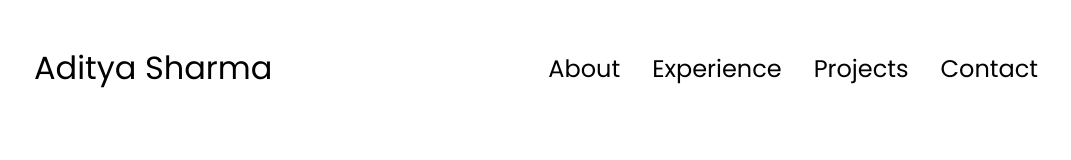
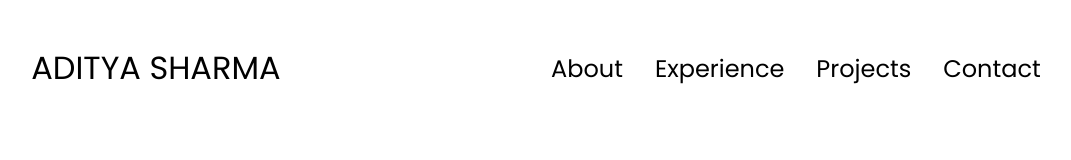
Before and after one commit to Mark-LXXXI/scm_port_02, a plain HTML site: page index.html in a window 1280 px wide. Shown: the top 160 px of the page, without its empty margins (104-1175 px from the left). Drawn offline with Linux system fonts and the light colour scheme.

```diff
--- a/index.html
+++ b/index.html
@@ -10,7 +10,7 @@
   </head>
   <body>
     <nav id="desktop-nav">
-      <div class="logo">Aditya Sharma</div>
+      <div class="logo">ADITYA SHARMA</div>
       <div>
         <ul class="nav-links">
           <li><a href="#about">About</a></li>
```
